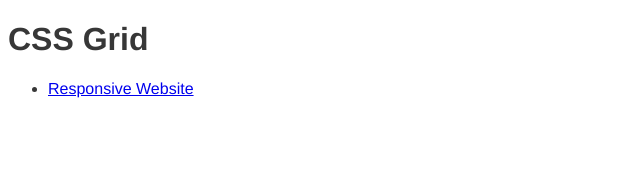
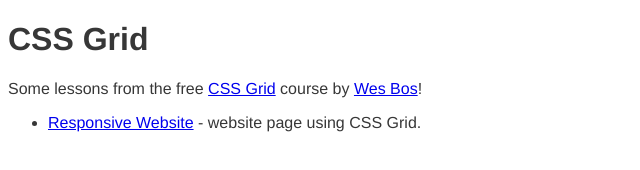
Before and after one commit to martinmasa/scratch-pad, a website: page src/griddyup/index.html in a window 1280 px wide. Shown: the whole page, without its empty margins (0-640 px from the left). Drawn offline with Linux system fonts and the light colour scheme.

Commit message:
refactor: rename project and update description

```diff
--- a/package.json
+++ b/package.json
@@ -1,8 +1,7 @@
 {
-  "name": "css-playground",
+  "name": "scratch-pad",
   "version": "0.0.1",
-  "description": "CSS scratch pad to try out different ideas + tutorials.",
-  "main": "src/index.js",
+  "description": "Scratch pad for web technologies (HTML, CSS, JS) to try out ideas + tutorials.",
   "author": "Martin M",
   "license": "MIT",
   "private": true,
--- a/src/griddyup/index.html
+++ b/src/griddyup/index.html
@@ -15,9 +15,17 @@
 <body>
   <main>
     <h1>CSS Grid</h1>
-    <section class="playground-list">
+
+    <section className="playground-list">
+      <p>
+        Some lessons from the free <a href="https://cssgrid.io/" target="_blank">CSS Grid</a> course by <a href="https://wesbos.com"
+          target="_blank">Wes
+          Bos</a>!
+      </p>
       <ul>
-        <li><a href="responsive-website">Responsive Website</a></li>
+        <li>
+          <a href="responsive-website">Responsive Website</a> - website page using CSS Grid.
+        </li>
       </ul>
     </section>
   </main>
```
Also changed, not shown: src/index.html (+3 -3 lines), README.md.
